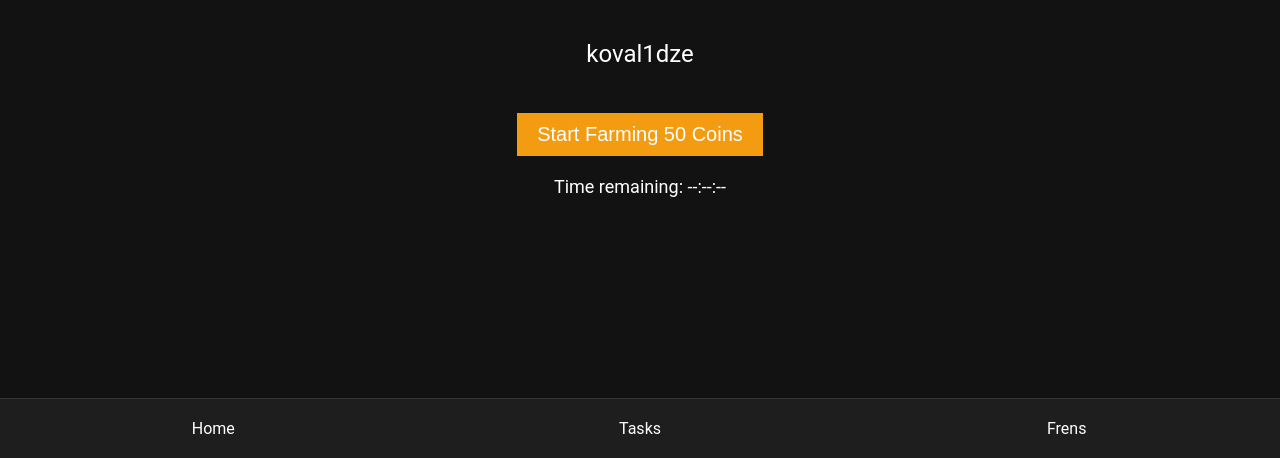
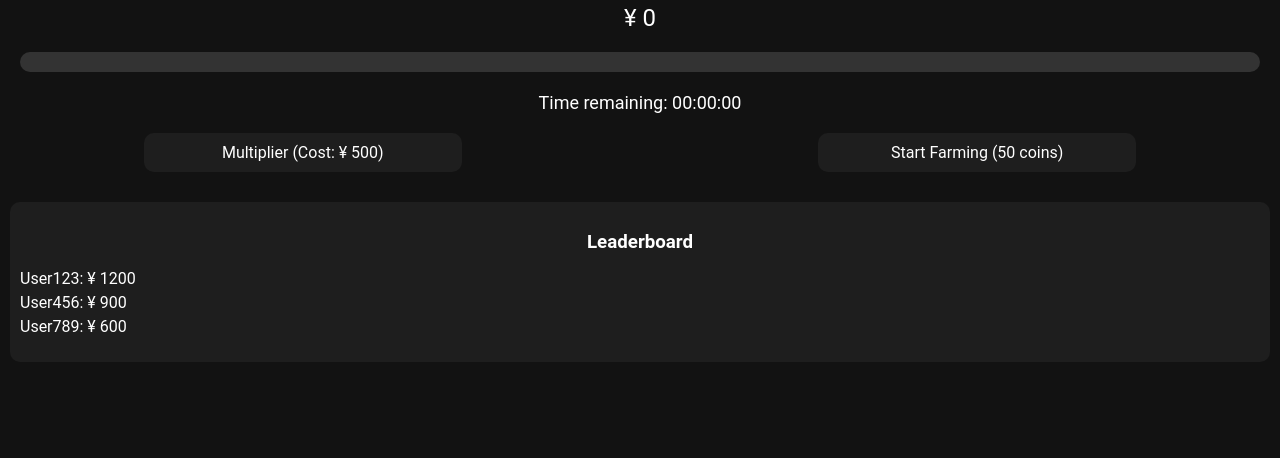
Before and after one commit to sh1zowlad/coin-clicker, a plain HTML site: page index.html in a window 1280 px wide. Shown: the part 342-800 px from the top of the page. Drawn offline with Linux system fonts and the light colour scheme.

Commit message:
index.html

```diff
--- a/index.html
+++ b/index.html
@@ -43,7 +43,7 @@
             flex-direction: column;
             align-items: center;
             justify-content: center;
-            height: calc(100% - 60px); /* Adjust height to exclude top bar and nav bar */
+            height: calc(100% - 60px); /* Adjust height to exclude top bar */
             padding: 20px;
             box-sizing: border-box;
         }
@@ -58,90 +58,135 @@
         .profile img {
             border-radius: 50%;
             width: 80px;
-            height: 80px;
             margin-bottom: 10px;
         }
 
-        .profile-name {
-            font-size: 24px;
-            margin-bottom: 5px;
+        .coin {
+            font-size: 60px;
+            cursor: pointer;
+            margin-bottom: 20px;
+            animation: bounce 1s infinite;
         }
 
-        .balance {
-            font-size: 36px;
-            font-weight: bold;
-            margin-bottom: 30px;
+        .coin:hover {
+            animation: spin 0.5s infinite;
         }
 
-        .farm-button {
-            font-size: 20px;
-            padding: 10px 20px;
-            margin-top: 20px;
-            background-color: #f39c12;
-            border: none;
-            color: white;
-            cursor: pointer;
-            transition: background-color 0.2s ease;
+        @keyframes bounce {
+            0%, 100% { transform: translateY(0); }
+            50% { transform: translateY(-20px); }
         }
 
-        .farm-button:hover {
-            background-color: #e67e22;
+        @keyframes spin {
+            0% { transform: rotate(0deg); }
+            100% { transform: rotate(360deg); }
+        }
+
+        .counter {
+            font-size: 24px;
+            margin-bottom: 20px;
+        }
+
+        .progress-bar {
+            width: 100%;
+            height: 20px;
+            background-color: #333;
+            border-radius: 10px;
+            overflow: hidden;
+            margin-bottom: 20px;
+        }
+
+        .progress {
+            height: 100%;
+            width: 0;
+            background-color: #76c7c0;
+            transition: width 0.5s;
         }
 
         .timer {
             font-size: 18px;
-            margin-top: 20px;
+            margin-bottom: 20px;
         }
 
-        .nav-bar {
-            position: absolute;
-            bottom: 0;
-            left: 0;
-            width: 100%;
+        .shop {
+            width: 80%;
             display: flex;
-            justify-content: space-around;
-            padding: 10px 0;
-            background-color: #1e1e1e;
-            border-top: 1px solid #333;
+            justify-content: space-between;
         }
 
-        .nav-bar a {
-            color: white;
-            text-decoration: none;
+        .shop-item {
+            background-color: #1e1e1e;
+            padding: 10px;
             text-align: center;
-            flex: 1;
-            padding: 10px;
+            border-radius: 10px;
+            cursor: pointer;
+            width: 30%;
         }
 
-        .nav-bar a:hover {
-            background-color: #333;
-            color: #f39c12;
+        .leaderboard {
+            margin-top: 30px;
+            width: 100%;
+            background-color: #1e1e1e;
+            padding: 10px;
+            border-radius: 10px;
+        }
+
+        .leaderboard h3 {
+            text-align: center;
+            margin-bottom: 10px;
+        }
+
+        .leaderboard ul {
+            list-style: none;
+            padding: 0;
+        }
+
+        .leaderboard li {
+            font-size: 16px;
+            margin-bottom: 5px;
         }
     </style>
 </head>
 <body>
     <div class="top-bar">
         <div class="wallet-info">
-            <div class="wallet-balance" id="counter">0 🪙</div>
+            <div class="wallet-balance" id="walletBalance">¥ 0</div>
+            <div class="wallet-id">ID: user123</div>
         </div>
-        <div class="wallet-id">UQB...GgU</div>
     </div>
+
     <div class="container">
         <div class="profile">
-            <img src="profile.jpg" alt="Profile Image">
-            <div class="profile-name">koval1dze</div>
+            <img src="https://via.placeholder.com/80" alt="Profile">
+            <div>Welcome, Player!</div>
         </div>
-        <button class="farm-button" onclick="startFarming()">Start Farming 50 Coins</button>
-        <div class="timer" id="timer">Time remaining: --:--:--</div>
-    </div>
-    <div class="nav-bar">
-        <a href="#">Home</a>
-        <a href="#">Tasks</a>
-        <a href="#">Frens</a>
+
+        <div class="coin" id="coin">💰</div>
+        <div class="counter" id="counter">¥ 0</div>
+
+        <div class="progress-bar">
+            <div class="progress" id="progress"></div>
+        </div>
+        <div class="timer" id="timer">Time remaining: 00:00:00</div>
+
+        <div class="shop">
+            <div class="shop-item" onclick="buyMultiplier()">Multiplier (Cost: ¥ 500)</div>
+            <div class="shop-item" onclick="startFarming()">Start Farming (50 coins)</div>
+        </div>
+
+        <div class="leaderboard">
+            <h3>Leaderboard</h3>
+            <ul id="leaderboard">
+                <li>User123: ¥ 1200</li>
+                <li>User456: ¥ 900</li>
+                <li>User789: ¥ 600</li>
+            </ul>
+        </div>
     </div>
 
     <script>
         let count = 0;
+        let multiplier = 1;
         let farmingInterval;
         const userId = 'user123'; // Replace with dynamic user ID
 
@@ -153,8 +198,24 @@
             }
         };
 
+        document.getElementById('coin').addEventListener('click', () => {
+            count += 1 * multiplier;
+            updateUI();
+            saveData(count);
+        });
+
+        function buyMultiplier() {
+            if (count >= 500) {
+                multiplier *= 2;
+                count -= 500;
+                updateUI();
+            } else {
+                alert("Not enough coins!");
+            }
+        }
+
         function startFarming() {
-            const farmingDuration = 2 * 60 * 60 * 1000; // 2 hours in milliseconds
+            const farmingDuration = 10 * 1000; // 10 seconds for demo
             const farmingAmount = 50;
             const startTime = Date.now();
             const endTime = startTime + farmingDuration;
@@ -166,7 +227,7 @@
                 if (Date.now() >= endTime) {
                     clearInterval(farmingInterval);
                     count += farmingAmount;
-                    document.getElementById('counter').innerText = formatNumber(count);
+                    updateUI();
                     saveData(count);
                 }
             }, 1000);
@@ -177,40 +238,42 @@
             const remainingTime = endTime - now;
 
             if (remainingTime > 0) {
-                const hours = Math.floor((remainingTime % (1000 * 60 * 60 * 24)) / (1000 * 60 * 60));
-                const minutes = Math.floor((remainingTime % (1000 * 60 * 60)) / (1000 * 60));
                 const seconds = Math.floor((remainingTime % (1000 * 60)) / 1000);
-                document.getElementById('timer').innerText = `Time remaining: ${hours.toString().padStart(2, '0')}:${minutes.toString().padStart(2, '0')}:${seconds.toString().padStart(2, '0')}`;
+                document.getElementById('timer').innerText = `Time remaining: 00:00:${seconds.toString().padStart(2, '0')}`;
+                updateProgressBar(remainingTime, 10000); // update progress bar
             } else {
                 document.getElementById('timer').innerText = 'Farming complete!';
             }
         }
 
+        function updateProgressBar(remainingTime, totalDuration) {
+            const progress = ((totalDuration - remainingTime) / totalDuration) * 100;
+            document.getElementById('progress').style.width = `${progress}%`;
+        }
+
+        function updateUI() {
+            document.getElementById('counter').innerText = formatNumber(count);
+            document.getElementById('walletBalance').innerText = `¥ ${formatNumber(count)}`;
+        }
+
         function saveData(clicks) {
             localStorage.setItem('coinCount', clicks);
 
-            fetch('https://your-flask-server.herokuapp.com/save', {
-                method: 'POST',
-                headers: {
-                    'Content-Type': 'application/json'
-                },
-                body: JSON.stringify({ user_id: userId, clicks: clicks })
-            }).then(response => response.json())
-              .then(data => console.log(data))
-              .catch(error => console.error('Error:', error));
+            // Simulate saving to the server
+            console.log('Saved to server:', clicks);
         }
 
         function formatNumber(num) {
             if (num >= 1e12) {
-                return '¥ ' + (num / 1e12).toFixed(2) + 'T';
+                return (num / 1e12).toFixed(2) + 'T';
             } else if (num >= 1e9) {
-                return '¥ ' + (num / 1e9).toFixed(2) + 'B';
+                return (num / 1e9).toFixed(2) + 'B';
             } else if (num >= 1e6) {
-                return '¥ ' + (num / 1e6).toFixed(2) + 'M';
+                return (num / 1e6).toFixed(2) + 'M';
             } else if (num >= 1e3) {
-                return '¥ ' + (num / 1e3).toFixed(2) + 'K';
+                return (num / 1e3).toFixed(2) + 'K';
             } else {
-                return '¥ ' + num.toString();
+                return num.toString();
             }
         }
     </script>
```
